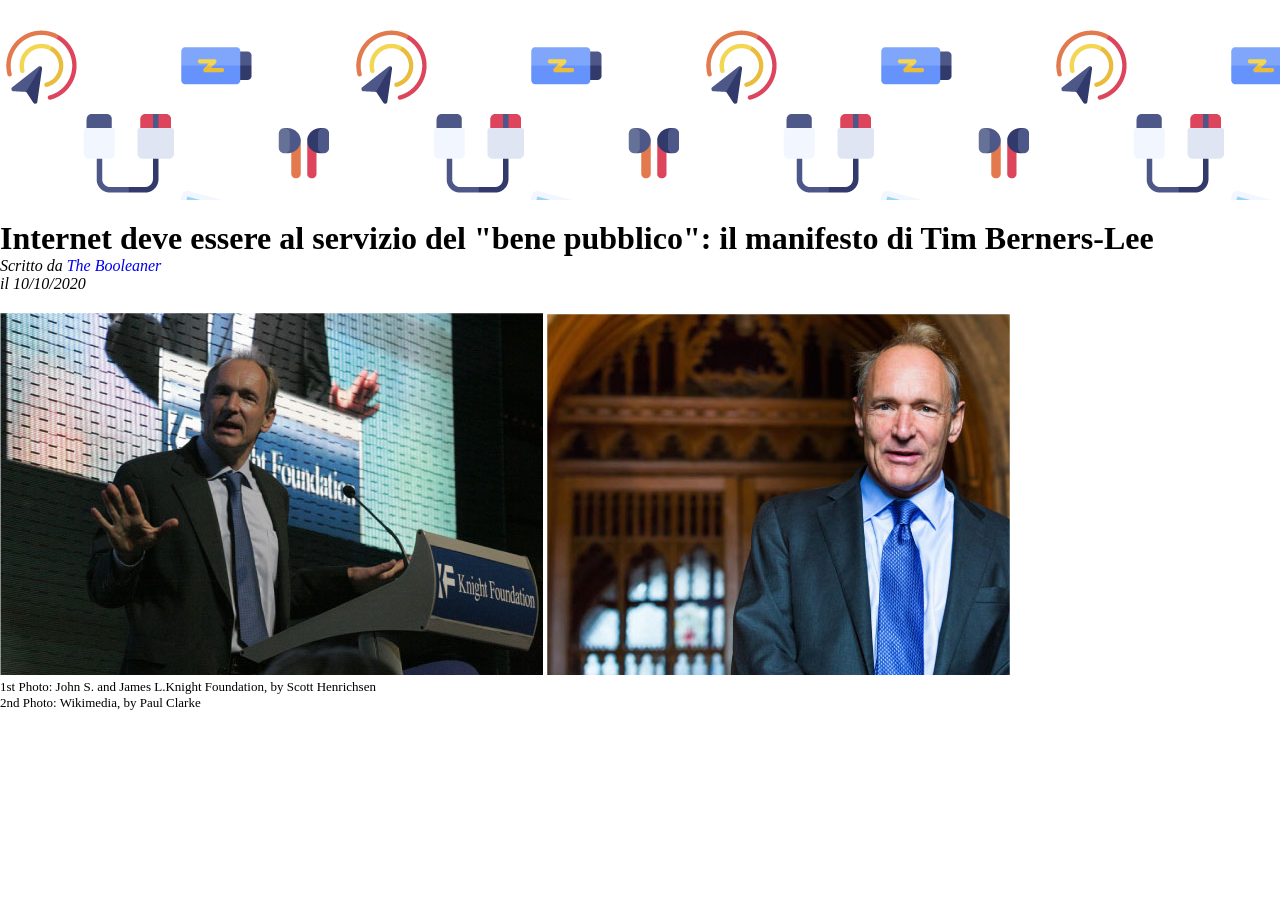
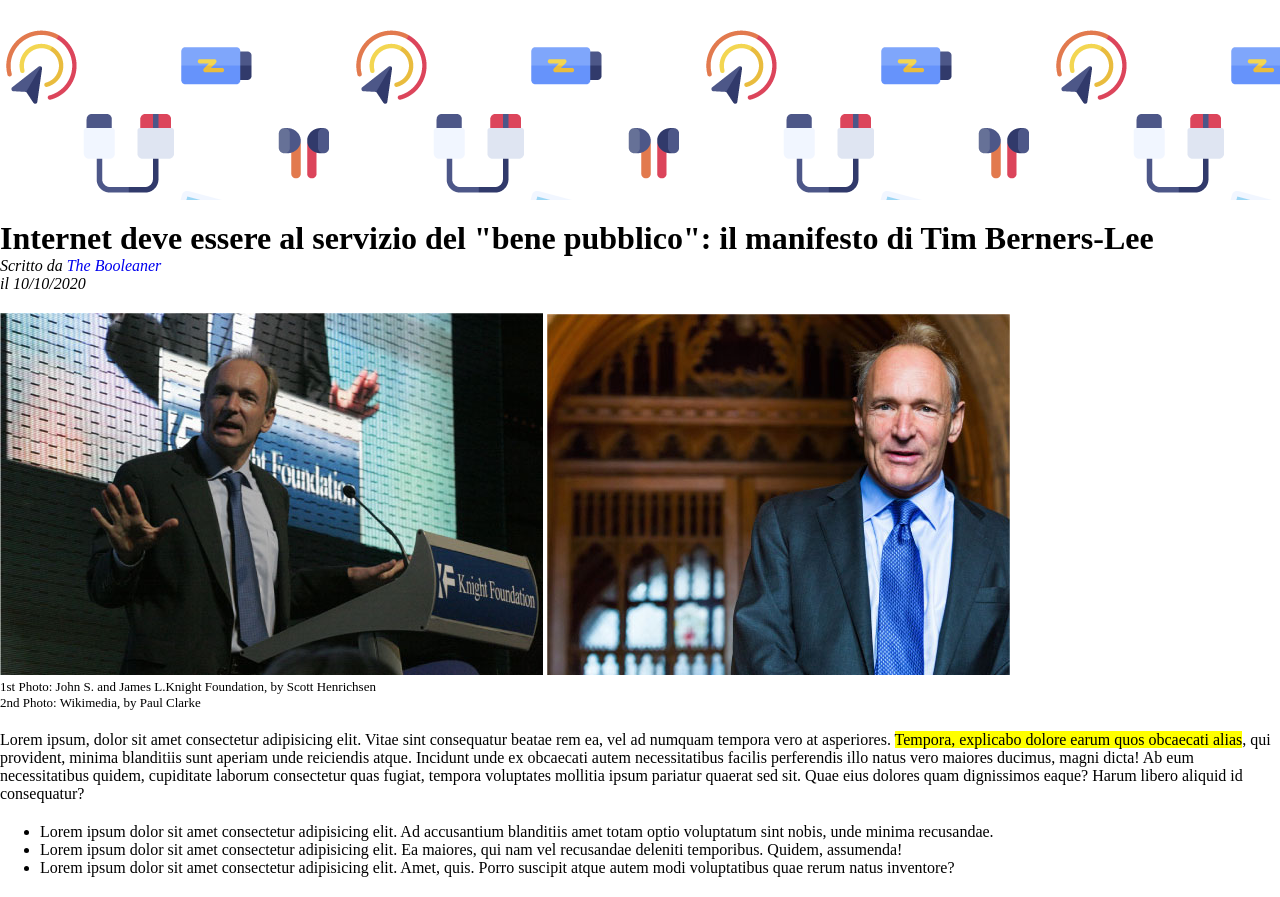
Before and after one commit to GeorgeDanielConstantin/html-css-booleaner, a plain HTML site: page index.html in a window 1280 px wide. Before the commit the page ends 800 px from the top, so only its background shows below. Drawn offline with Linux system fonts and the light colour scheme.

Commit message:
parte centrale

```diff
--- a/style.css
+++ b/css/style.css
@@ -4,7 +4,7 @@
 
 header {
     height: 200px;
-    background-image: url('img/pattern.png');
+    background-image: url('../img/pattern.png');
 }
 
 h1 {
@@ -27,3 +27,11 @@ a {
 .desc-foto {
     font-size: small;
 }
+
+section {
+    margin-top: 20px;
+}
+
+.evidenziatore {
+    background-color: yellow;
+}
--- a/index.html
+++ b/index.html
@@ -5,7 +5,7 @@
     <meta http-equiv="X-UA-Compatible" content="IE=edge">
     <meta name="viewport" content="width=device-width, initial-scale=1.0">
     <title>The Booleaner</title>
-    <link rel="stylesheet" href="./style.css">
+    <link rel="stylesheet" href="/css/style.css">
     <link rel="icon" href="./img/logo.svg">
 </head>
 <body>
@@ -32,6 +32,27 @@
                 <p>2nd Photo: Wikimedia, by Paul Clarke</p>
             </div>
         </picture>
+
+        <!-- Parte Centrale -->
+        <section>
+            Lorem ipsum, dolor sit amet consectetur adipisicing elit. Vitae sint consequatur beatae rem ea, vel ad numquam tempora vero at asperiores. <span class="evidenziatore"> Tempora, explicabo dolore earum quos obcaecati alias</span>, qui provident, minima blanditiis sunt aperiam unde reiciendis atque. Incidunt unde ex obcaecati autem necessitatibus facilis perferendis illo natus vero maiores ducimus, magni dicta! Ab eum necessitatibus quidem, cupiditate laborum consectetur quas fugiat, tempora voluptates mollitia ipsum pariatur quaerat sed sit. Quae eius dolores quam dignissimos eaque? Harum libero aliquid id consequatur?        </section>
+
+        <section>
+            <ul>
+                <li>Lorem ipsum dolor sit amet consectetur adipisicing elit. Ad accusantium blanditiis amet totam optio voluptatum sint nobis, unde minima recusandae.</li>
+                <li>Lorem ipsum dolor sit amet consectetur adipisicing elit. Ea maiores, qui nam vel recusandae deleniti temporibus. Quidem, assumenda!</li>
+                <li>Lorem ipsum dolor sit amet consectetur adipisicing elit. Amet, quis. Porro suscipit atque autem modi voluptatibus quae rerum natus inventore?</li>
+            </ul>
+        </section>
+
+        <section>
+            <table>
+
+            </table>
+
+        </section>
+
+
     </main>
 
 </body>
```
